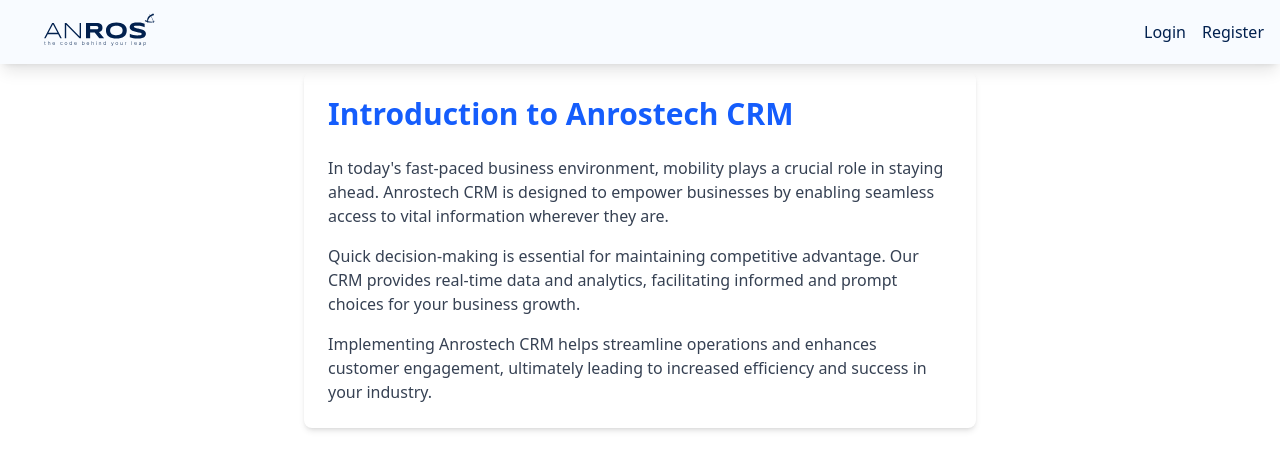
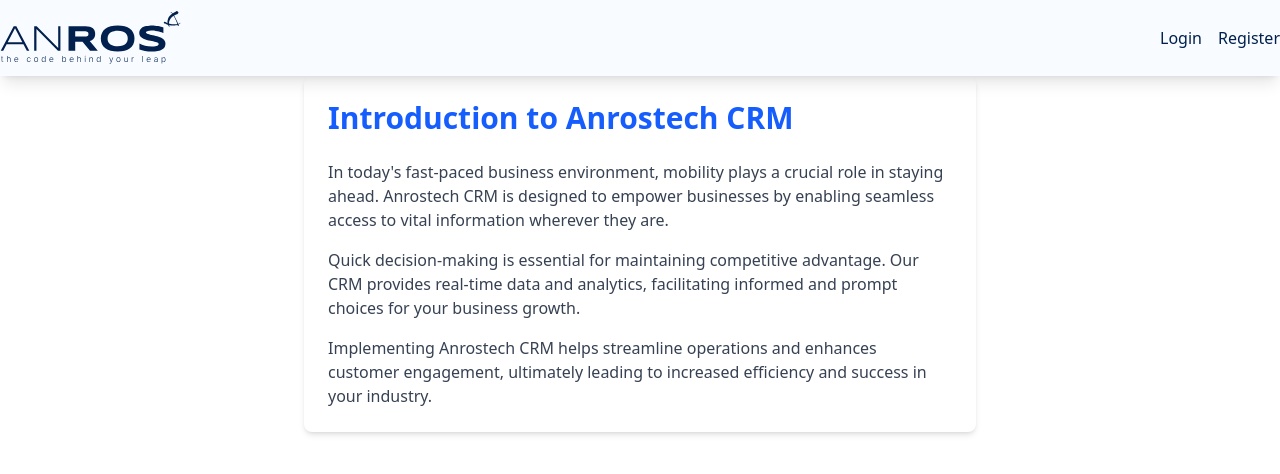
Before and after one commit to marknguyenanl/samio-crm-ui, a Vue app: page / in a window 1280 px wide. Shown: the top 474 px of the page. Built offline with nearby package versions, Linux system fonts and the light colour scheme.

Commit message:
chore: minors

```diff
--- a/src/components/Navbar.vue
+++ b/src/components/Navbar.vue
@@ -1,9 +1,10 @@
 <template>
-  <nav class="flex justify-between mb-2 p-2 px-4 text-[#01204E] shadow-lg bg-[#f8fbff]">
-    <ul class="flex-row flex gap-4 items-center">
+  <nav class="text-[#01204E] shadow-lg py-2 bg-[#f8fbff]">
+    <div class="container flex items-center justify-between mx-auto">
+      <ul class="flex-row flex gap-4 items-center pb-1">
         <li>
           <RouterLink :to="{ name: 'home' }">
-          <img class="h-12 object-cover" src="/Logo.svg" alt="Anros logo" />
+            <img class="h-14 object-cover" src="/Logo.svg" alt="Anros logo" />
           </RouterLink>
         </li>
         <!-- <li><RouterLink :to="{ name: 'docs' }">Docs</RouterLink></li> -->
@@ -13,5 +14,6 @@
         <li><RouterLink :to="{ name: 'login' }">Login</RouterLink></li>
         <li><RouterLink :to="{ name: 'register' }">Register</RouterLink></li>
       </ul>
+    </div>
   </nav>
 </template>
```
Also changed, not shown: public/Logo.svg. Lines whose indentation alone changed are shown as unchanged.
